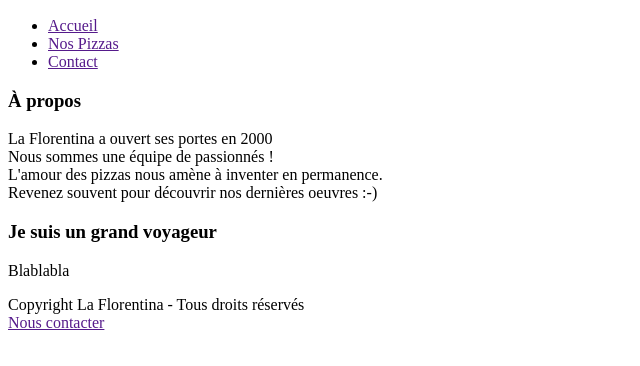
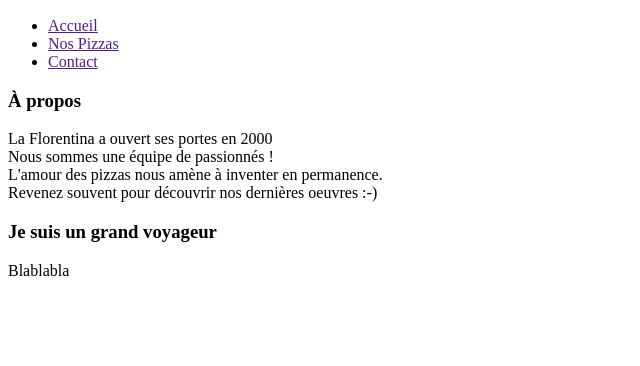
Before and after one commit to darssn/workshop-html, a plain HTML site: page index.html in a window 1280 px wide. Shown: the part 110-476 px from the top of the page, without its empty margins (0-640 px from the left). Drawn offline with Linux system fonts and the light colour scheme.

Commit message:
"tp02 html v1"

```diff
--- a/index.html
+++ b/index.html
@@ -38,9 +38,4 @@
 
 
 
-</body>
-<footer>
-    Copyright La Florentina - Tous droits réservés<br>
-    <a href>Nous contacter</a>
-</footer>
 </html>
```
